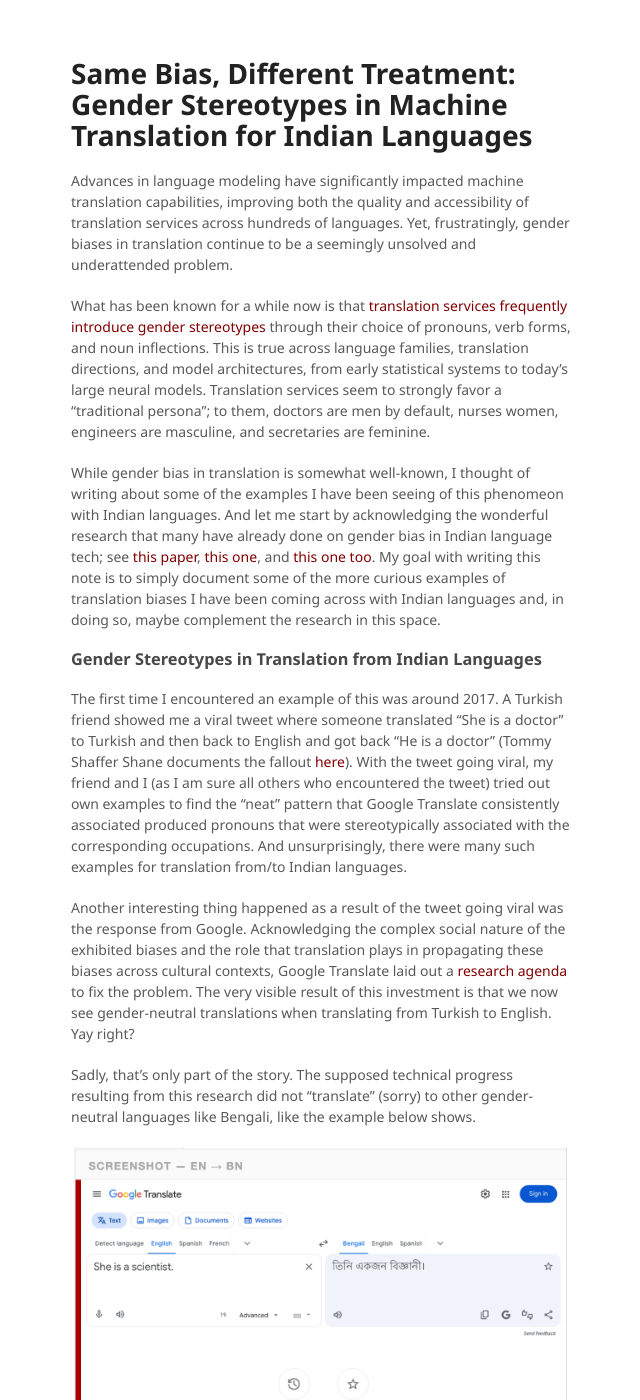
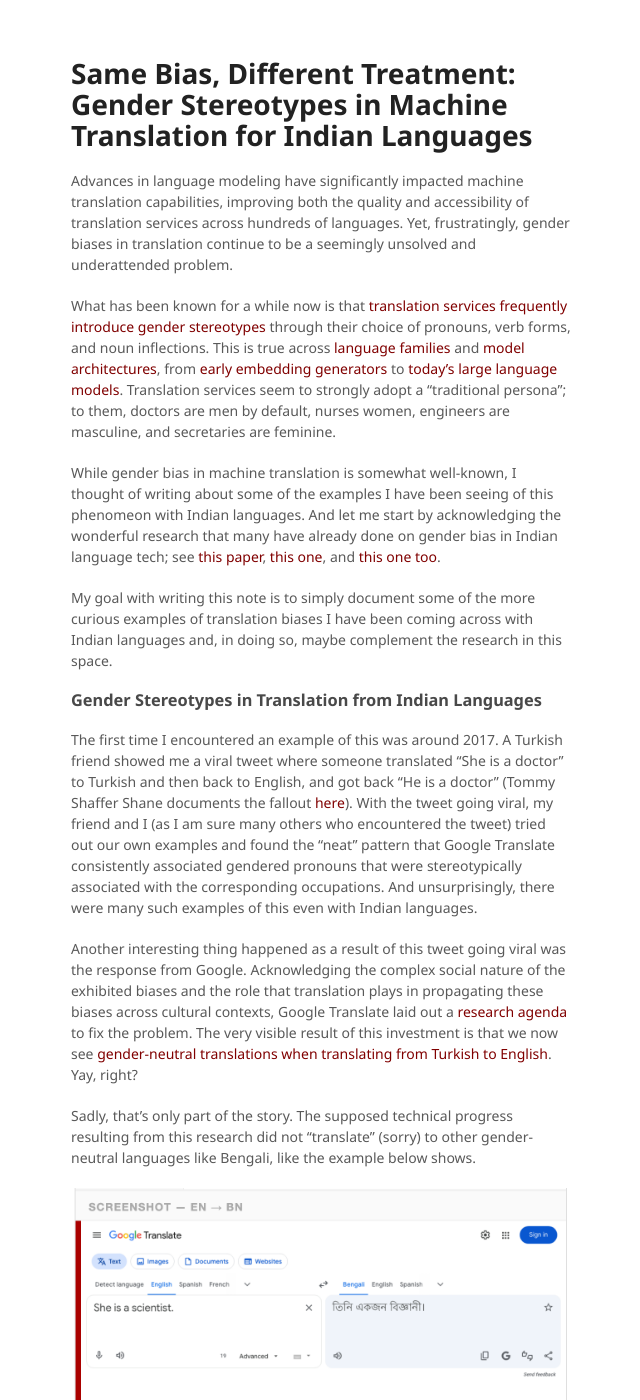
Before and after one commit to vijaykeswani/vijaykeswani.github.io, a Jekyll site: the page built from blog/translation_bias/index.md, in a window 1280 px wide and 1400 px high. Shown: the whole window, without its empty margins (499-1139 px from the left). Built offline with Jekyll 4.4.1, drawn with Linux system fonts in a browser that asks for light colours; nearby versions of some CDN libraries; our own code applies the rules of GitHub Pages for plain Markdown files; some of the changed text lies outside the part shown.

Commit message:
updated post

```diff
--- a/blog/translation_bias/index.md
+++ b/blog/translation_bias/index.md
@@ -6,15 +6,17 @@
 
 Advances in language modeling have significantly impacted machine translation capabilities, improving both the quality and accessibility of translation services across hundreds of languages. Yet, frustratingly, gender biases in translation continue to be a seemingly unsolved and underattended problem.
 
-What has been known for a while now is that [translation services frequently introduce gender stereotypes](https://www.cell.com/patterns/fulltext/S2666-3899(25)00105-9) through their choice of pronouns, verb forms, and noun inflections. This is true across language families, translation directions, and model architectures, from early statistical systems to today's large neural models. Translation services seem to strongly favor a "traditional persona"; to them, doctors are men by default, nurses women, engineers are masculine, and secretaries are feminine.
+What has been known for a while now is that [translation services frequently introduce gender stereotypes](https://www.cell.com/patterns/fulltext/S2666-3899(25)00105-9) through their choice of pronouns, verb forms, and noun inflections. This is true across [language families](https://link.springer.com/article/10.1007/s00521-019-04144-6) and [model architectures](https://arxiv.org/abs/2306.05882), from [early embedding generators](https://proceedings.neurips.cc/paper_files/paper/2016/hash/a486cd07e4ac3d270571622f4f316ec5-Abstract.html) to [today's large language models](https://dl.acm.org/doi/abs/10.1145/3600211.3604672). Translation services seem to strongly adopt a "traditional persona"; to them, doctors are men by default, nurses women, engineers are masculine, and secretaries are feminine.
 
-While gender bias in translation is somewhat well-known, I thought of writing about some of the examples I have been seeing of this phenomeon with Indian languages. And let me start by acknowledging the wonderful research that many have already done on gender bias in Indian language tech; see [this paper](https://dl.acm.org/doi/abs/10.1145/3600211.3604672), [this one](https://link.springer.com/article/10.1007/s00521-019-04144-6), and [this one too](https://dl.acm.org/doi/abs/10.1145/3630106.3659017). My goal with writing this note is to simply document some of the more curious examples of translation biases I have been coming across with Indian languages and, in doing so, maybe complement the research in this space.
+While gender bias in machine translation is somewhat well-known, I thought of writing about some of the examples I have been seeing of this phenomeon with Indian languages. And let me start by acknowledging the wonderful research that many have already done on gender bias in Indian language tech; see [this paper](https://dl.acm.org/doi/abs/10.1145/3600211.3604672), [this one](https://link.springer.com/article/10.1007/s00521-019-04144-6), and [this one too](https://dl.acm.org/doi/abs/10.1145/3630106.3659017).
+
+My goal with writing this note is to simply document some of the more curious examples of translation biases I have been coming across with Indian languages and, in doing so, maybe complement the research in this space.
 
 ### Gender Stereotypes in Translation from Indian Languages
 
-The first time I encountered an example of this was around 2017. A Turkish friend showed me a viral tweet where someone translated “She is a doctor” to Turkish and then back to English and got back “He is a doctor” (Tommy Shaffer Shane documents the fallout [here](https://aitrouble.wordpress.com/2022/08/16/situation-2-gender-bias-on-google-translate/)). With the tweet going viral, my friend and I (as I am sure all others who encountered the tweet) tried out own examples to find the “neat” pattern that Google Translate consistently associated produced pronouns that were stereotypically associated with the corresponding occupations. And unsurprisingly, there were many such examples for translation from/to Indian languages.
+The first time I encountered an example of this was around 2017. A Turkish friend showed me a viral tweet where someone translated “She is a doctor” to Turkish and then back to English, and got back “He is a doctor” (Tommy Shaffer Shane documents the fallout [here](https://aitrouble.wordpress.com/2022/08/16/situation-2-gender-bias-on-google-translate/)). With the tweet going viral, my friend and I (as I am sure many others who encountered the tweet) tried out our own examples and found the “neat” pattern that Google Translate consistently associated gendered pronouns that were stereotypically associated with the corresponding occupations. And unsurprisingly, there were many such examples of this even with Indian languages.
 
-Another interesting thing happened as a result of the tweet going viral was the response from Google. Acknowledging the complex social nature of the exhibited biases and the role that translation plays in propagating these biases across cultural contexts, Google Translate laid out a [research agenda](https://research.google/blog/a-scalable-approach-to-reducing-gender-bias-in-google-translate/) to fix the problem. The very visible result of this investment is that we now see gender-neutral translations when translating from Turkish to English. Yay right?
+Another interesting thing happened as a result of this tweet going viral was the response from Google. Acknowledging the complex social nature of the exhibited biases and the role that translation plays in propagating these biases across cultural contexts, Google Translate laid out a [research agenda](https://research.google/blog/a-scalable-approach-to-reducing-gender-bias-in-google-translate/) to fix the problem. The very visible result of this investment is that we now see [gender-neutral translations when translating from Turkish to English](https://research.google/blog/providing-gender-specific-translations-in-google-translate/). Yay, right?
 
 Sadly, that’s only part of the story. The supposed technical progress resulting from this research did not “translate” (sorry) to other gender-neutral languages like Bengali, like the example below shows.
 
@@ -31,11 +33,11 @@
 
 ### Is this a problem with gender-neutral Indian languages only?
 
-It was initially suggested that this problem is specific to translation between gender-neutral and gender-specific languages. After all that’s where there is missing context in translation that these automated tools choose to fill with syereortpical information right?
+It was initially suggested that this problem is specific to translation from/to gender-neutral languages, like Bengali. After all that’s where there is missing context in translation that these automated tools choose to fill with stereotypical information, right?
 
-However, even from the simple examples above, the problem of gender bias in translation appear much more pervasive and complex, and extends generally to other “technologically under-represented” languages (this category overlaps with “low resource” languages, but that term is vague and seems to only represent the resources of those who hold the power of making models).
+However, even from the simple examples above, the problem appears much more pervasive and complex, and extends generally to other “technologically under-represented” languages (this category overlaps with what some have chosen to call [“low resource” languages](https://dl.acm.org/doi/full/10.1145/3567592), but that term is vague and mainly takes the viewpoint of the resources of those who hold the power of making models).
 
-Let me show more examples of cases where even translating from gender-specific languages to English introduces gender stereotypes. Here's one for English -> Tamil -> English.
+Let me show more examples of cases where even translating from gender-non-neutral Indian languages to English introduces gender stereotypes. Here's one for English -> Tamil -> English.
 
 ![TN_to_EN_example](https://raw.githubusercontent.com/vijaykeswani/vijaykeswani.github.io/refs/heads/master/blog/examples/tn_en_example1.png)
 
@@ -43,8 +45,7 @@
 
 ![MR_to_EN_example](https://raw.githubusercontent.com/vijaykeswani/vijaykeswani.github.io/refs/heads/master/blog/examples/mr_en_example1.png)
 
-So the technical issues don’t seem limited to gender-neutral languages. Wherever the translation AI has to infer context in these examples, it seems to prioritize the gender-stereotypical context. And this missing context doesn’t just to have related the structure of the language itself, as in the case of languages that don’t gendered pronouns like Bengali and Turkish. This missing context could reflect lack of data or modeling structures that are better curated for English than other languages. In either case, the problem underlying the introduction of gender stereotypes seems more complex than thought before (at least by me).
-
+So the technical issues don’t seem limited to gender-neutral languages. Wherever the translation AI has to infer context in these examples, it seems to prioritize the gender-stereotypical context. And this missing context doesn’t just to have related the structure of the language itself, as in the case of languages that don’t use gendered pronouns like Bengali and Turkish. This missing context could just reflect lack of data or modeling structures that are better curated to English than other languages. In either case, the causes underlying the introduction of gender stereotypes seems more complex than thought before (at least by me).
 
 And, by the way, this is not just an issue with Google Translate. Bhashini, which promises to improves language modeling capabilities for Indian languages, reproduces the gender biases shown in most examples presented above.
 
```
